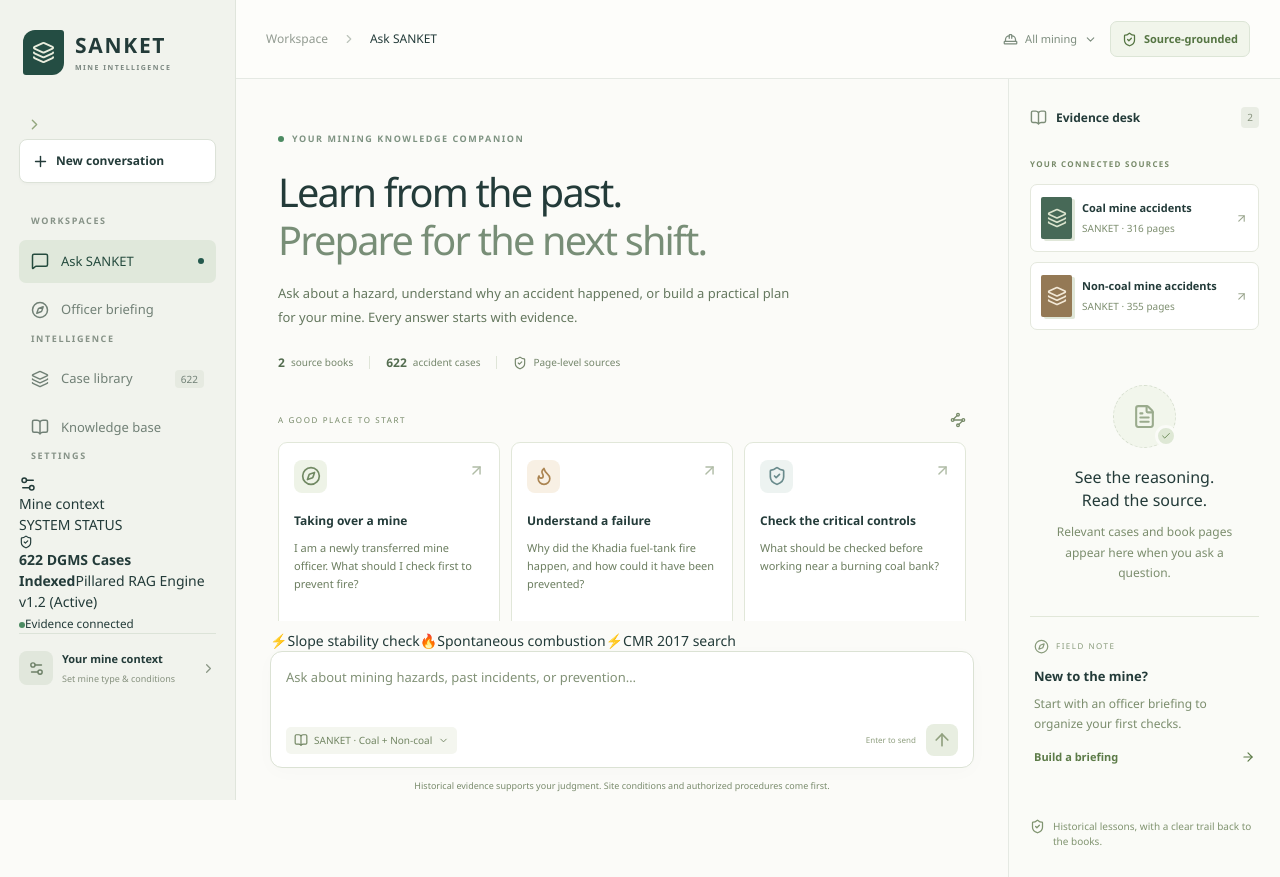
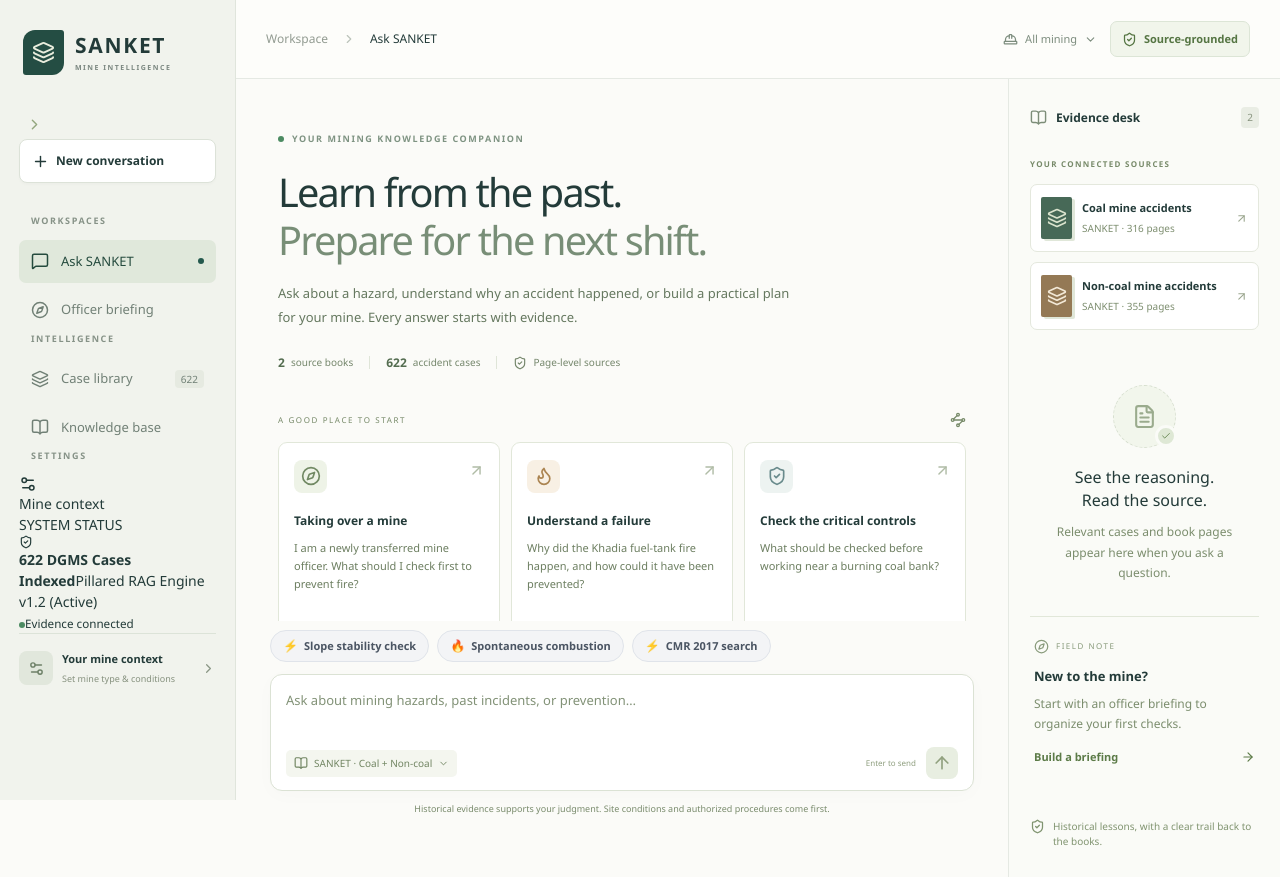
Before and after one commit to Ashish0555/Sanket-mine-intelligence, a Next.js app: page / in a window 1280 px wide. Built offline with nearby package versions, Linux system fonts and the light colour scheme.

Commit message:
Fix SANKET workspace visual hierarchy
Co-authored-by: Copilot <223556219+Copilot@users.noreply.github.com>

```diff
--- a/app/components/chat-input.tsx
+++ b/app/components/chat-input.tsx
@@ -4,12 +4,21 @@ import { ArrowUp, BookOpen, ChevronDown } from "lucide-react";
 import type { RefObject } from "react";
 
 const quickActions = [
-  ["Slope stability check", "What controls should be checked for slope stability?"],
-  [
-    "Spontaneous combustion",
-    "What are the warning signs and controls for spontaneous combustion?",
-  ],
-  ["CMR 2017 search", "Find the relevant CMR 2017 regulations for this hazard."],
+  {
+    icon: "⚡",
+    label: "Slope stability check",
+    prompt: "What controls should be checked for slope stability?",
+  },
+  {
+    icon: "🔥",
+    label: "Spontaneous combustion",
+    prompt: "What are the warning signs and controls for spontaneous combustion?",
+  },
+  {
+    icon: "⚡",
+    label: "CMR 2017 search",
+    prompt: "Find the relevant CMR 2017 regulations for this hazard.",
+  },
 ];
 
 export function ChatInput({
@@ -34,15 +43,16 @@ export function ChatInput({
   return (
     <div className="composer-wrap">
       <div className="quick-action-row" aria-label="Quick actions">
-        {quickActions.map(([label, prompt], index) => (
+        {quickActions.map((item) => (
           <button
             className="quick-action-pill"
-            key={label}
+            key={item.label}
+            type="button"
             disabled={busy}
-            onClick={() => onQuickAction(prompt)}
+            onClick={() => onQuickAction(item.prompt)}
           >
-            <span>{index === 1 ? "🔥" : "⚡"}</span>
-            {label}
+            <span>{item.icon}</span>
+            <span>{item.label}</span>
           </button>
         ))}
       </div>
--- a/app/components/chat-message.tsx
+++ b/app/components/chat-message.tsx
@@ -14,6 +14,49 @@ import {
 } from "lucide-react";
 import { Logo } from "../ui/brand";
 import type { Turn } from "../ui/conversation";
+
+const statutoryReference =
+  /\b(?:Regulation|Reg\.|Rule|Section)\s+\d+(?:\([^)]+\))?(?:\s*[-–]\s*\w+)?|\b(?:CMR|MMR)\s*(?:2017|1961)\b(?:\s*(?:Regulation|Reg\.)\s*\d+(?:\([^)]+\))?)?/gi;
+
+function renderHighlightedText(text: string) {
+  const parts = text.split(statutoryReference);
+  const matches = text.match(statutoryReference) || [];
+  return parts.flatMap((part, index) => {
+    const output = part ? [<span key={`text-${index}`}>{part}</span>] : [];
+    const match = matches[index];
+    return match
+      ? [
+          ...output,
+          <code className="statutory-badge" key={`reference-${index}`}>
+            {match}
+          </code>,
+        ]
+      : output;
+  });
+}
+
+function renderLead(lead: string) {
+  return lead.split(/\n\s*\n/).map((paragraph, index) => {
+    const sentences = paragraph
+      .split(/(?<=[.!?])\s+/)
+      .map((sentence) => sentence.trim())
+      .filter(Boolean);
+    if (sentences.length > 1) {
+      return (
+        <ul className="executive-takeaways" key={index}>
+          {sentences.map((sentence) => (
+            <li key={sentence}>{renderHighlightedText(sentence)}</li>
+          ))}
+        </ul>
+      );
+    }
+    return (
+      <p className="answer-lead" key={index}>
+        {renderHighlightedText(paragraph)}
+      </p>
+    );
+  });
+}
 
 export function ChatMessage({
   turn,
@@ -85,11 +128,7 @@ export function ChatMessage({
         </div>
       </div>
       <h2>{a.title}</h2>
-      {a.lead.split(/\n\s*\n/).map((paragraph, i) => (
-        <p className="answer-lead" key={i} style={{ whiteSpace: "pre-line" }}>
-          {paragraph}
-        </p>
-      ))}
+      <div className="lead-summary">{renderLead(a.lead)}</div>
       {a.actions.length > 0 && (
         <section className="actions">
           <h3>
--- a/app/components/sidebar.tsx
+++ b/app/components/sidebar.tsx
@@ -68,7 +68,7 @@ export function Sidebar({
     <aside
       id="workspace-navigation"
       className={
-        "sidebar enterprise-sidebar " +
+        "sidebar enterprise-sidebar fixed-viewport-sidebar " +
         (open ? "is-open " : "") +
         (collapsed ? "is-collapsed" : "")
       }
--- a/app/globals.css
+++ b/app/globals.css
@@ -2796,6 +2796,110 @@ h1 span {
 .sidebar {
   overflow-y: auto;
 }
+
+/* Keep navigation independent from the conversation feed. */
+.fixed-viewport-sidebar {
+  position: fixed;
+  inset: 0 auto 0 0;
+  height: 100dvh;
+  max-height: 100dvh;
+  overflow: hidden;
+  overscroll-behavior: contain;
+}
+
+.enterprise-answer .lead-summary {
+  max-width: 760px;
+  margin: 4px 0 6px;
+}
+.enterprise-answer .answer-lead {
+  max-width: 760px;
+  margin: 0 0 16px;
+  line-height: 1.7;
+  color: #3f4a59;
+}
+.executive-takeaways {
+  display: grid;
+  gap: 9px;
+  margin: 4px 0 17px;
+  padding: 0;
+  list-style: none;
+}
+.executive-takeaways li {
+  position: relative;
+  padding-left: 18px;
+  color: #3f4a59;
+  font-size: 13px;
+  line-height: 1.7;
+}
+.executive-takeaways li::before {
+  content: "";
+  position: absolute;
+  top: 0.7em;
+  left: 2px;
+  width: 6px;
+  height: 6px;
+  border-radius: 50%;
+  background: #d39b2f;
+}
+.statutory-badge {
+  display: inline-block;
+  margin: 0 2px;
+  padding: 1px 6px;
+  border-radius: 5px;
+  background: #fef3c7;
+  color: #78350f;
+  font-family: ui-monospace, SFMono-Regular, Menlo, Monaco, Consolas, monospace;
+  font-size: 11px;
+  font-weight: 650;
+  line-height: 1.45;
+  vertical-align: baseline;
+}
+.quick-action-row {
+  display: flex;
+  flex-wrap: wrap;
+  gap: 8px;
+  margin-bottom: 12px;
+  overflow: visible;
+}
+.quick-action-pill {
+  display: inline-flex;
+  flex: 0 0 auto;
+  align-items: center;
+  gap: 6px;
+  min-height: 32px;
+  padding: 6px 12px;
+  border: 1px solid #e0e4ea;
+  border-radius: 999px;
+  background: #f3f4f6;
+  color: #4b5563;
+  font-size: 11px;
+  font-weight: 650;
+  white-space: nowrap;
+  transition:
+    background 0.18s,
+    border-color 0.18s,
+    color 0.18s,
+    transform 0.18s;
+}
+.quick-action-pill:hover:not(:disabled) {
+  border-color: #cbd1d9;
+  background: #e5e7eb;
+  color: #27303d;
+  transform: translateY(-1px);
+}
+.quick-action-pill > span:first-child {
+  font-size: 12px;
+}
+@media (max-width: 760px) {
+  .quick-action-row {
+    flex-wrap: nowrap;
+    overflow-x: auto;
+    padding-bottom: 2px;
+  }
+  .quick-action-pill {
+    font-size: 10px;
+  }
+}
 @media (max-width: 760px) {
   .mobile-close {
     display: grid;
```
